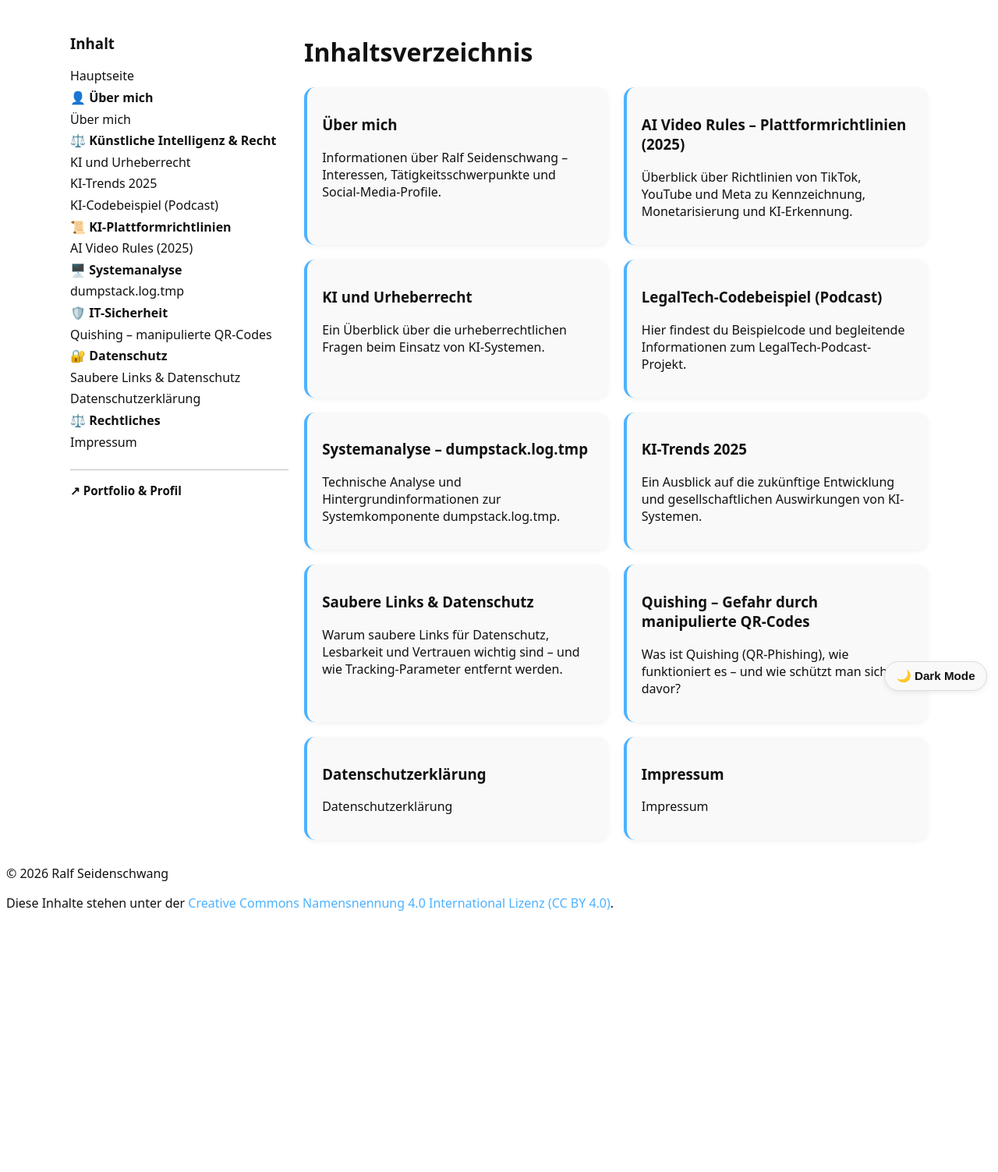
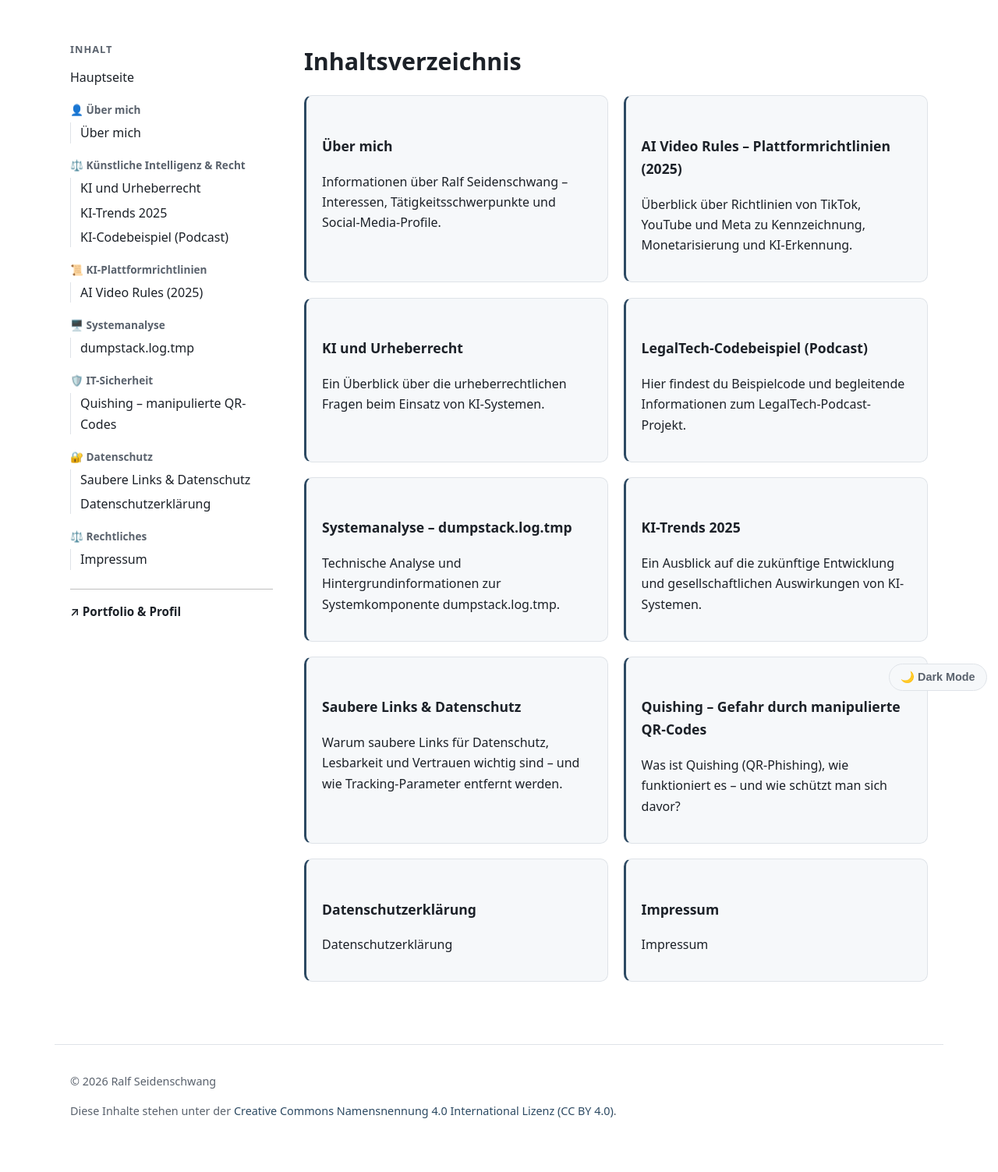
Before and after one commit to RalfSei/RalfSei.github.io, a Jekyll site: the page built from index.md, in a window 1280 px wide. Shown: the whole page at 78% size. Built offline with Jekyll 4.4.1, drawn with Linux system fonts in a browser that asks for light colours; before the commit the page ends 1185 px from its top, so only the background shows below that.

Commit message:
Refactor CSS variables and improve layout styles
Updated color variables and styles for better consistency and readability. Adjusted layout and typography for improved design.

```diff
--- a/assets/css/style.cleaned.css
+++ b/assets/css/style.cleaned.css
@@ -1,32 +1,110 @@
-/* === Farbvariablen === */
+/* === Farbvariablen ===
+   Werte identisch zur Portfolioseite, damit beide Auftritte zusammengehören. */
 :root {
   --bg: #ffffff;
-  --text: #111111;
-  --muted: #555;
-  --border-color: #ddd;
-  --card-bg: #f9f9f9;
-  --accent-color: #4db2ff;
+  --text: #1c2128;
+  --muted: #5a626d;
+  --border-color: #dfe3e8;
+  --card-bg: #f6f8fa;
+  --accent-color: #2d4a63;
 }
 
 :root[data-theme="dark"] {
-  --bg: #0f0f10;
-  --text: #e6e6e6;
-  --muted: #b6b6b6;
-  --border-color: #333;
-  --card-bg: #1b1b1c;
-  --accent-color: #7fcaff;
+  --bg: #0d1117;
+  --text: #e6edf3;
+  --muted: #8b949e;
+  --border-color: #30363d;
+  --card-bg: #161b22;
+  --accent-color: #8ab4f8;
 }
 
 /* === Grundlayout === */
 html, body {
   background: var(--bg);
   color: var(--text);
-  font-family: system-ui, sans-serif;
+  font-family: system-ui, -apple-system, "Segoe UI", sans-serif;
+  line-height: 1.65;
   transition: background 0.35s ease, color 0.35s ease;
+}
+
+:root[data-theme="dark"] body {
+  background-image: radial-gradient(rgba(155, 189, 215, 0.07) 1px, transparent 1px);
+  background-size: 24px 24px;
 }
 
 a { color: var(--accent-color); text-decoration: none; }
 a:hover { text-decoration: underline; }
+
+a:focus-visible,
+button:focus-visible {
+  outline: 2px solid var(--accent-color);
+  outline-offset: 2px;
+}
+
+/* === Typografie im Inhaltsbereich === */
+.content h1 { font-size: 1.9rem; line-height: 1.25; margin-bottom: 1rem; }
+.content h2 { font-size: 1.35rem; margin-top: 2.5rem; }
+.content h3 { font-size: 1.1rem; margin-top: 2rem; }
+
+/* Zeilenlänge begrenzen – lange Zeilen ermüden beim Lesen */
+.content p,
+.content li,
+.content blockquote {
+  max-width: 68ch;
+}
+
+.content hr {
+  border: 0;
+  border-top: 1px solid var(--border-color);
+  margin: 2.5rem 0;
+}
+
+.content blockquote {
+  margin: 1.5rem 0;
+  padding: 0.25rem 0 0.25rem 1rem;
+  border-left: 3px solid var(--border-color);
+  color: var(--muted);
+}
+
+/* === Code === */
+.content code {
+  background: var(--card-bg);
+  border: 1px solid var(--border-color);
+  border-radius: 4px;
+  padding: 0.1rem 0.35rem;
+  font-family: ui-monospace, "Cascadia Code", "Consolas", monospace;
+  font-size: 0.88em;
+}
+
+.content pre {
+  background: var(--card-bg);
+  border: 1px solid var(--border-color);
+  border-radius: 10px;
+  padding: 1rem 1.1rem;
+  overflow-x: auto;
+  line-height: 1.5;
+}
+
+.content pre code {
+  background: none;
+  border: 0;
+  padding: 0;
+  font-size: 0.85rem;
+}
+
+/* === Tabellen === */
+.content table {
+  border-collapse: collapse;
+  width: 100%;
+  margin: 1.5rem 0;
+  font-size: 0.95rem;
+}
+.content th, .content td {
+  border: 1px solid var(--border-color);
+  padding: 0.5rem 0.7rem;
+  text-align: left;
+}
+.content th { background: var(--card-bg); }
 
 /* === Karten-Grid === */
 .grid {
@@ -38,17 +116,17 @@ a:hover { text-decoration: underline; }
 
 .card {
   background: var(--card-bg);
-  padding: 1rem 1.2rem;
-  border-radius: 14px;
+  padding: 1.1rem 1.25rem;
+  border: 1px solid var(--border-color);
+  border-left: 3px solid var(--accent-color);
+  border-radius: 10px;
   text-decoration: none;
   color: inherit;
-  box-shadow: 0 2px 6px rgba(0, 0, 0, 0.06);
-  border-left: 4px solid var(--accent-color);
-  transition: transform 0.2s ease, box-shadow 0.2s ease;
+  transition: transform 0.2s ease, border-color 0.2s ease;
 }
 .card:hover {
-  transform: translateY(-4px);
-  box-shadow: 0 4px 10px rgba(0, 0, 0, 0.12);
+  transform: translateY(-3px);
+  border-color: var(--accent-color);
 }
 
 /* === Section Headers === */
@@ -60,8 +138,8 @@ a:hover { text-decoration: underline; }
   margin-bottom: 0.75rem;
   font-size: 1.25rem;
   font-weight: 700;
-  border-bottom: 2px solid var(--border-color);
-  padding-bottom: 0.25rem;
+  border-bottom: 1px solid var(--border-color);
+  padding-bottom: 0.35rem;
 }
 
 /* === Dark-Mode-Button === */
@@ -72,87 +150,103 @@ a:hover { text-decoration: underline; }
   z-index: 999;
   border: 1px solid var(--border-color);
   background: var(--card-bg);
-  color: var(--text);
-  padding: 0.55rem 0.9rem;
+  color: var(--muted);
+  padding: 0.5rem 0.9rem;
   border-radius: 999px;
-  font-size: 0.95rem;
+  font-size: 0.9rem;
   font-weight: 600;
   cursor: pointer;
-  box-shadow: 0 2px 6px rgba(0,0,0,0.08);
-  transition: all 0.35s ease;
+  transition: all 0.25s ease;
 }
 .theme-toggle:hover {
-  transform: translateY(-2px);
-  box-shadow: 0 3px 10px rgba(0,0,0,0.15);
+  color: var(--accent-color);
+  border-color: var(--accent-color);
 }
-.theme-toggle.spin { transform: rotate(360deg); }
-.theme-toggle:active { box-shadow: 0 0 10px var(--accent-color); }
 
-/* === Akzentfarbe === */
-:root[data-theme="light"] .theme-toggle:hover {
-  border-color: #4db2ff;
-  color: #4db2ff;
+/* === Sidebar === */
+.sidebar ul { list-style: none; margin: 0; padding-left: 0; }
+.sidebar li { margin: .3rem 0; }
+.sidebar a { text-decoration: none; color: var(--text); }
+.sidebar a:hover { color: var(--accent-color); }
+
+.sidebar h3 {
+  font-size: 0.8rem;
+  letter-spacing: 0.08em;
+  text-transform: uppercase;
+  color: var(--muted);
+  margin-bottom: 0.75rem;
 }
-:root[data-theme="dark"] .theme-toggle {
-  border-color: #4db2ff;
-  color: #4db2ff;
+
+/* Rubriküberschriften zurücknehmen, Einträge hervorheben */
+.sidebar li > strong {
+  display: block;
+  margin-top: 1.1rem;
+  margin-bottom: 0.2rem;
+  font-size: 0.85rem;
+  font-weight: 600;
+  color: var(--muted);
 }
-:root[data-theme="dark"] .theme-toggle:hover {
-  background: #2b2b2b;
-  box-shadow: 0 3px 10px rgba(77,178,255,0.4);
+
+.sidebar li > ul {
+  border-left: 1px solid var(--border-color);
+  padding-left: 0.75rem;
+}
+
+.sidebar a.active {
+  color: var(--accent-color);
+  font-weight: 600;
+}
+
+.sidebar-external {
+  margin-top: 1.75rem;
+  padding-top: 1rem;
+  border-top: 1px solid var(--border-color);
+  font-size: 0.95rem;
+}
+.sidebar-external a { font-weight: 600; }
+.sidebar-external a:hover { text-decoration: underline; }
+
+/* === Container-Breite & Spalten === */
+.container {
+  display: grid;
+  grid-template-columns: 260px 1fr;
+  gap: 2.5rem;
+  align-items: start;
+  max-width: 1100px;
+  margin: 0 auto;
+  padding: 2rem 1.25rem;
+}
+@media (max-width: 860px) {
+  .container { grid-template-columns: 1fr; gap: 1.5rem; }
+  .sidebar { order: 2; }
+  .content { order: 1; }
+}
+
+/* === Fußzeile === */
+footer {
+  max-width: 1100px;
+  margin: 3rem auto 2rem;
+  padding: 1.25rem;
+  border-top: 1px solid var(--border-color);
+  color: var(--muted);
+  font-size: 0.9rem;
 }
 
 /* === Sanfte Seiten-Transition === */
 html, body, .sidebar, .content, .page-nav, .card, .theme-toggle, .section-head, a, hr {
-  transition: background-color 0.35s ease, color 0.35s ease, border-color 0.35s ease, box-shadow 0.35s ease;
+  transition: background-color 0.35s ease, color 0.35s ease, border-color 0.35s ease;
 }
-:root.theme-switching * { transition-duration: 0.35s; }
 
 @media (prefers-reduced-motion: reduce) {
-  html, body, .sidebar, .content, .page-nav, .card, .theme-toggle, .section-head, a, hr,
-  :root.theme-switching * {
+  html, body, .sidebar, .content, .page-nav, .card, .theme-toggle, .section-head, a, hr {
     transition: none !important;
   }
+  .card:hover { transform: none; }
 }
 
-/* Sidebar-Listen neutralisieren */
-.sidebar ul { list-style: none; margin: 0; padding-left: 0; }
-.sidebar li { margin: .35rem 0; }
-.sidebar a { text-decoration: none; color: var(--text); }
-.sidebar a:hover { color: var(--accent-color); }
-
-/* Container-Breite & Spalten */
-.container {
-  display: grid;
-  grid-template-columns: 280px 1fr;
-  gap: 1.25rem;
-  align-items: start;
-  max-width: 1100px;
-  margin: 0 auto;
-  padding: 1rem;
+/* === Druckansicht === */
+@media print {
+  .theme-toggle, .sidebar { display: none !important; }
+  .container { display: block; max-width: none; }
+  html, body { background: #fff !important; color: #000 !important; }
 }
-@media (max-width: 860px) {
-  .container { grid-template-columns: 1fr; }
-  .sidebar { order: 2; }
-  .content { order: 1; }
-}
-/* Ans Ende von assets/css/style.cleaned.css anhängen.
-   Setzt den externen Portfolio-Link optisch von der internen Navigation ab. */
-
-.sidebar-external {
-  margin-top: 1.5rem;
-  padding-top: 1rem;
-  border-top: 1px solid currentColor;
-  border-top-color: rgba(128, 128, 128, 0.3);
-  font-size: 0.95rem;
-}
-
-.sidebar-external a {
-  font-weight: 600;
-  text-decoration: none;
-}
-
-.sidebar-external a:hover,
-.sidebar-external a:focus-visible {
-  text-decoration: underline;
-}
```
